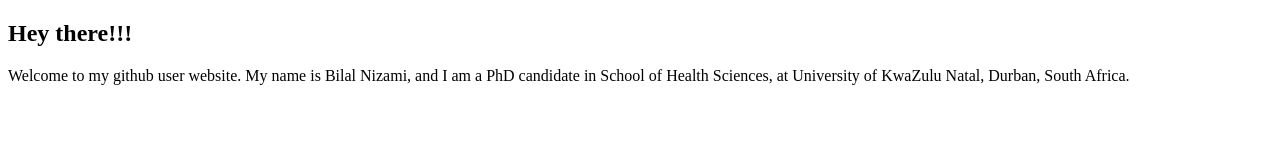
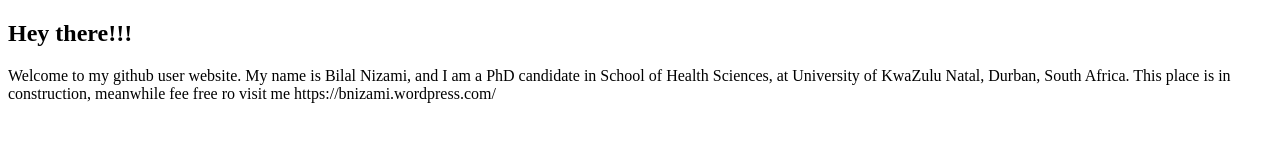
Before and after one commit to nizamibilal/nizamibilal.github.io, a plain HTML site: page index.html in a window 1280 px wide. Drawn offline with Linux system fonts and the light colour scheme.

Commit message:
update index.html

```diff
--- a/index.html
+++ b/index.html
@@ -4,7 +4,8 @@
 <h2>Hey there!!!</h2>
 <p>Welcome to my github user website.
 My name is Bilal Nizami, and I am a PhD candidate in School of Health Sciences,
-at University of KwaZulu Natal, Durban, South Africa.
+at University of KwaZulu Natal, Durban, South Africa. This place is in construction,
+meanwhile fee free ro visit me https://bnizami.wordpress.com/
 </p>
 </body>
 </html>
```
